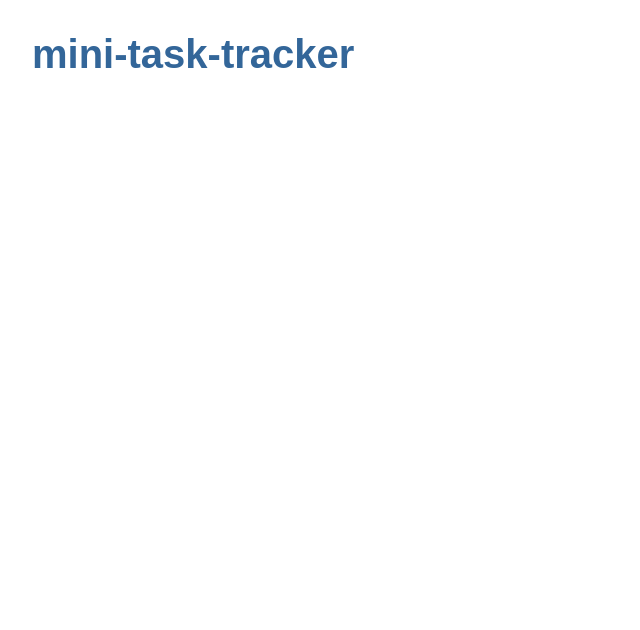
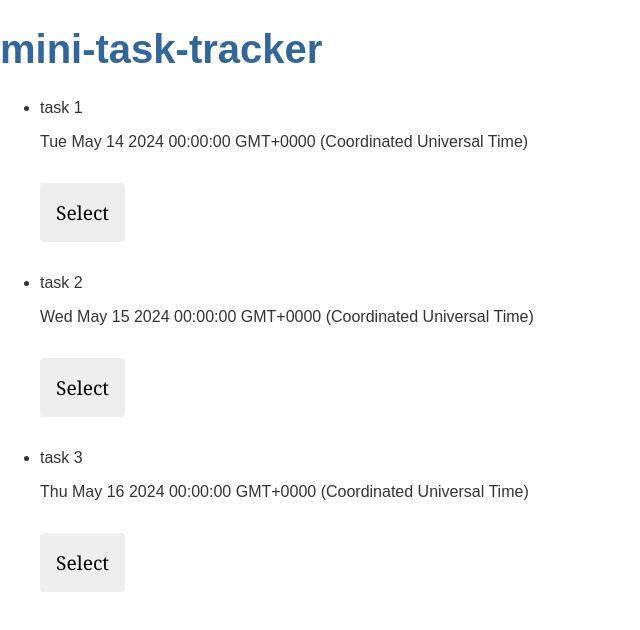
Before and after one commit to generic-name-2166/mini-task-tracker, an Angular app: page / in a window 1280 px wide. Shown: the top 630 px of the page, without its empty margins (0-640 px from the left). Built offline with nearby package versions, Linux system fonts and the light colour scheme.

Commit message:
feat: tasks

```diff
--- a/angular.json
+++ b/angular.json
@@ -20,16 +20,12 @@
             "outputPath": "dist/mini-task-tracker",
             "index": "src/index.html",
             "browser": "src/main.ts",
-            "polyfills": [
-              "zone.js"
-            ],
+            "polyfills": ["zone.js"],
             "tsConfig": "tsconfig.app.json",
             "inlineStyleLanguage": "scss",
-            "assets": [
-              "src/favicon.ico",
-              "src/assets"
-            ],
+            "assets": ["src/favicon.ico", "src/assets"],
             "styles": [
+              "@angular/material/prebuilt-themes/indigo-pink.css",
               "src/styles.scss"
             ],
             "scripts": [],
@@ -84,17 +80,12 @@
         "test": {
           "builder": "@angular-devkit/build-angular:karma",
           "options": {
-            "polyfills": [
-              "zone.js",
-              "zone.js/testing"
-            ],
+            "polyfills": ["zone.js", "zone.js/testing"],
             "tsConfig": "tsconfig.spec.json",
             "inlineStyleLanguage": "scss",
-            "assets": [
-              "src/favicon.ico",
-              "src/assets"
-            ],
+            "assets": ["src/favicon.ico", "src/assets"],
             "styles": [
+              "@angular/material/prebuilt-themes/indigo-pink.css",
               "src/styles.scss"
             ],
             "scripts": []
@@ -103,18 +94,13 @@
         "lint": {
           "builder": "@angular-eslint/builder:lint",
           "options": {
-            "lintFilePatterns": [
-              "src/**/*.ts",
-              "src/**/*.html"
-            ]
+            "lintFilePatterns": ["src/**/*.ts", "src/**/*.html"]
           }
         }
       }
     }
   },
   "cli": {
-    "schematicCollections": [
-      "@angular-eslint/schematics"
-    ]
+    "schematicCollections": ["@angular-eslint/schematics"]
   }
 }
--- a/package.json
+++ b/package.json
@@ -14,10 +14,12 @@
   "private": true,
   "dependencies": {
     "@angular/animations": "^17.3.0",
+    "@angular/cdk": "17.3.9",
     "@angular/common": "^17.3.0",
     "@angular/compiler": "^17.3.0",
     "@angular/core": "^17.3.0",
     "@angular/forms": "^17.3.0",
+    "@angular/material": "17.3.9",
     "@angular/platform-browser": "^17.3.0",
     "@angular/platform-browser-dynamic": "^17.3.0",
     "@angular/platform-server": "^17.3.0",
--- a/src/app/app.component.html
+++ b/src/app/app.component.html
@@ -1,3 +1,4 @@
 <h1>{{ title }}</h1>
+<app-tasks />
 
 <router-outlet />
--- a/src/app/app.component.ts
+++ b/src/app/app.component.ts
@@ -1,10 +1,11 @@
 import { Component } from '@angular/core';
 import { RouterOutlet } from '@angular/router';
+import { TasksComponent } from './tasks/tasks.component';
 
 @Component({
   selector: 'app-root',
   standalone: true,
-  imports: [RouterOutlet],
+  imports: [TasksComponent, RouterOutlet],
   templateUrl: './app.component.html',
   styleUrl: './app.component.scss',
 })
--- a/src/app/app.config.ts
+++ b/src/app/app.config.ts
@@ -3,7 +3,12 @@ import { provideRouter } from '@angular/router';
 
 import { routes } from './app.routes';
 import { provideClientHydration } from '@angular/platform-browser';
+import { provideAnimationsAsync } from '@angular/platform-browser/animations/async';
 
 export const appConfig: ApplicationConfig = {
-  providers: [provideRouter(routes), provideClientHydration()],
+  providers: [
+    provideRouter(routes),
+    provideClientHydration(),
+    provideAnimationsAsync(),
+  ],
 };
--- /dev/null
+++ b/src/app/task.ts
@@ -0,0 +1,18 @@
+export enum Status {
+  NotStarted,
+  InProgress,
+  InReview,
+  Approved,
+}
+
+export interface Task {
+  name: string;
+  due: Date;
+  status: Status;
+}
+
+export const TASKS: Task[] = [
+  { name: 'Task 1', due: new Date('2024-05-14'), status: Status.InProgress },
+  { name: 'Task 2', due: new Date('2024-05-15'), status: Status.NotStarted },
+  { name: 'Task 3', due: new Date('2024-05-16'), status: Status.NotStarted },
+];
--- a/src/app/tasks/tasks.component.html
+++ b/src/app/tasks/tasks.component.html
@@ -1,3 +1,24 @@
-<article>
-  <p>{{ name }}</p>
-</article>
+<ul>
+  @for (task of tasks; track task) {
+    <li>
+      <article [class.selected]="$index === selected">
+        @if ($index !== selected) {
+          <p>{{ task.name | lowercase }}</p>
+        } @else {
+          <label for="name">Hero name: </label>
+          <input id="name" [(ngModel)]="task.name" placeholder="name" />
+        }
+
+        <p>{{ task.due }}</p>
+
+        <button
+          type="button"
+          (click)="onSelect($index)"
+          [disabled]="$index === selected"
+        >
+          Select
+        </button>
+      </article>
+    </li>
+  }
+</ul>
--- a/src/app/tasks/tasks.component.scss
+++ b/src/app/tasks/tasks.component.scss
@@ -0,0 +1,4 @@
+.selected {
+  background-color: #333;
+  color: whitesmoke;
+}
--- a/src/app/tasks/tasks.component.ts
+++ b/src/app/tasks/tasks.component.ts
@@ -1,27 +1,25 @@
 import { Component } from '@angular/core';
-
-enum Status {
-  NotStarted,
-  InProgress,
-  InReview,
-  Approved,
-}
+import { type Task, TASKS } from '../task';
+import { LowerCasePipe } from '@angular/common';
+import { FormsModule } from '@angular/forms';
 
 @Component({
   selector: 'app-tasks',
   standalone: true,
-  imports: [],
+  imports: [LowerCasePipe, FormsModule],
   templateUrl: './tasks.component.html',
-  styleUrl: './tasks.component.scss'
+  styleUrl: './tasks.component.scss',
 })
 export class TasksComponent {
-  readonly name: string;
-  readonly due: Date;
-  readonly status: Status;
+  readonly tasks: Task[];
+  selected: number | null;
 
-  constructor(due: Date) {
-    this.name = "TODO";
-    this.due = due;
-    this.status = Status.NotStarted;
+  constructor() {
+    this.tasks = TASKS;
+    this.selected = null;
+  }
+
+  onSelect(index: number | null): void {
+    this.selected = index;
   }
 }
--- a/src/index.html
+++ b/src/index.html
@@ -6,6 +6,14 @@
     <base href="/" />
     <meta name="viewport" content="width=device-width, initial-scale=1" />
     <link rel="icon" type="image/x-icon" href="favicon.ico" />
+    <link
+      href="https://fonts.googleapis.com/css2?family=Roboto:wght@300;400;500&display=swap"
+      rel="stylesheet"
+    />
+    <link
+      href="https://fonts.googleapis.com/icon?family=Material+Icons"
+      rel="stylesheet"
+    />
   </head>
   <body>
     <app-root></app-root>
--- a/src/styles.scss
+++ b/src/styles.scss
@@ -52,3 +52,12 @@ button {
 * {
   font-family: Arial, Helvetica, sans-serif;
 }
+
+html,
+body {
+  height: 100%;
+}
+body {
+  margin: 0;
+  font-family: Roboto, "Helvetica Neue", sans-serif;
+}
```
Also changed, not shown: .eslintrc.json, 1 other file (tests, documents, lock files or other folders).
